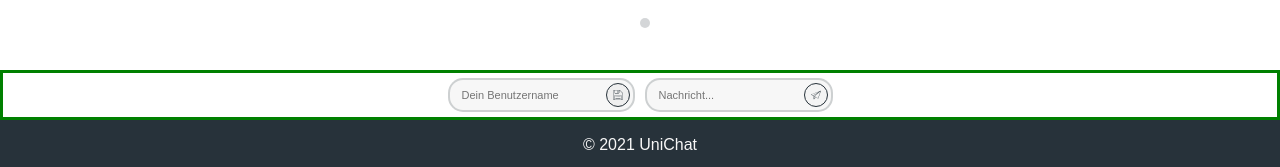
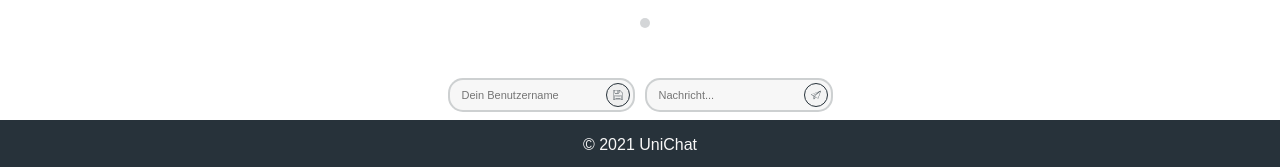
Before and after one commit to fabian-gubler/chatapp, an Angular app: page / in a window 1280 px wide. Shown: the part 630-797 px from the top of the page. Built offline with nearby package versions, Linux system fonts and the light colour scheme; no server answers.

Commit message:
header new logo

```diff
--- a/src/app/app.component.css
+++ b/src/app/app.component.css
@@ -30,7 +30,6 @@
     display: flex;
     align-items: center;
     justify-content: center;
-    border: solid green;
 }
 
 
--- a/src/app/header/header.component.html
+++ b/src/app/header/header.component.html
@@ -1,4 +1,4 @@
 <div class="header">
-    <img class="logo_light" src="https://raw.githubusercontent.com/HSG-HS2021/Assets/main/HSG_Logo_DE_RGB.svg"
+    <img class="logo_light" src="https://raw.githubusercontent.com/universitychat/website/main/src/assets/img/svg/header_logo.svg"
     alt="logo_light">
 </div>
```
Also changed, not shown: src/assets/img/svg/header_logo.svg (added).
